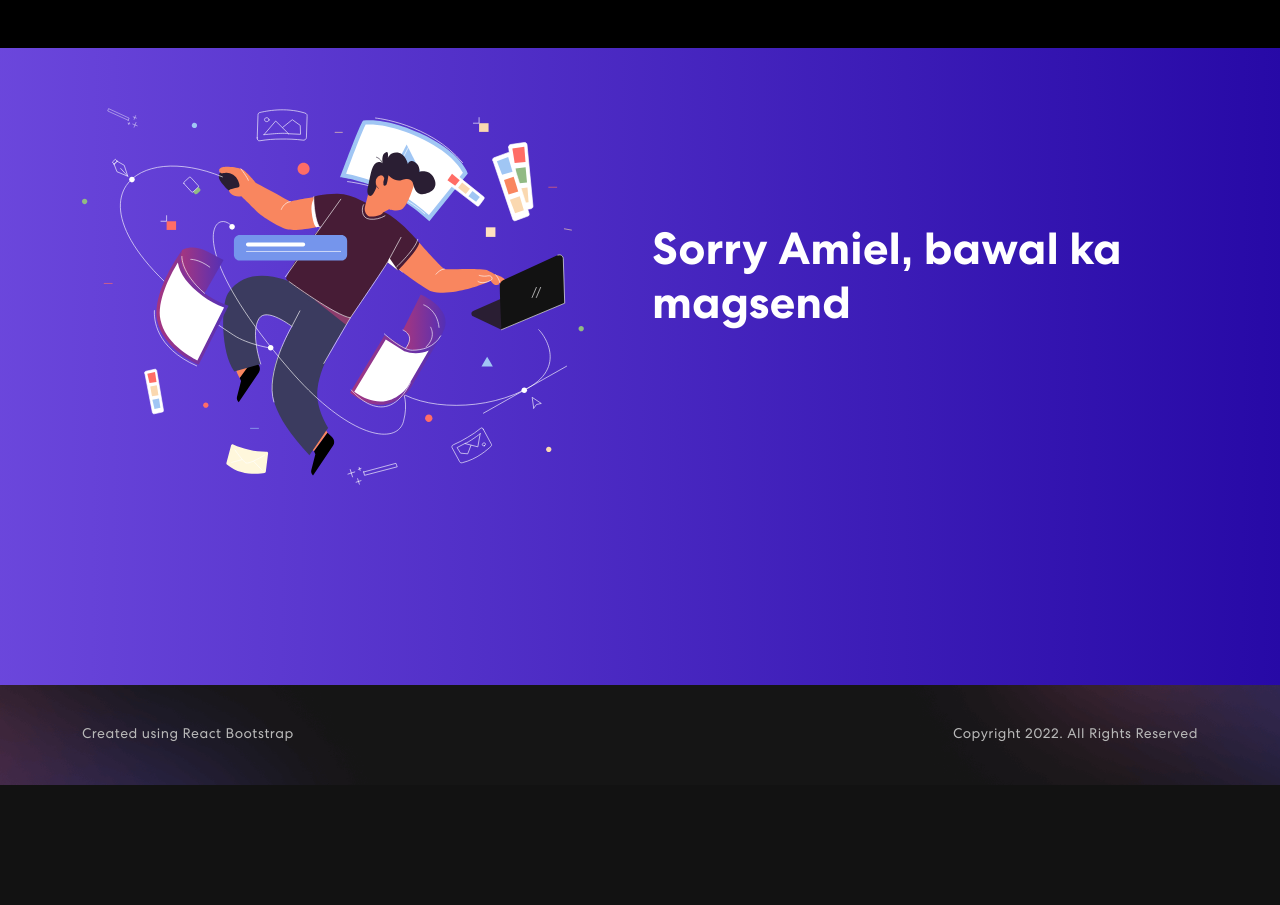
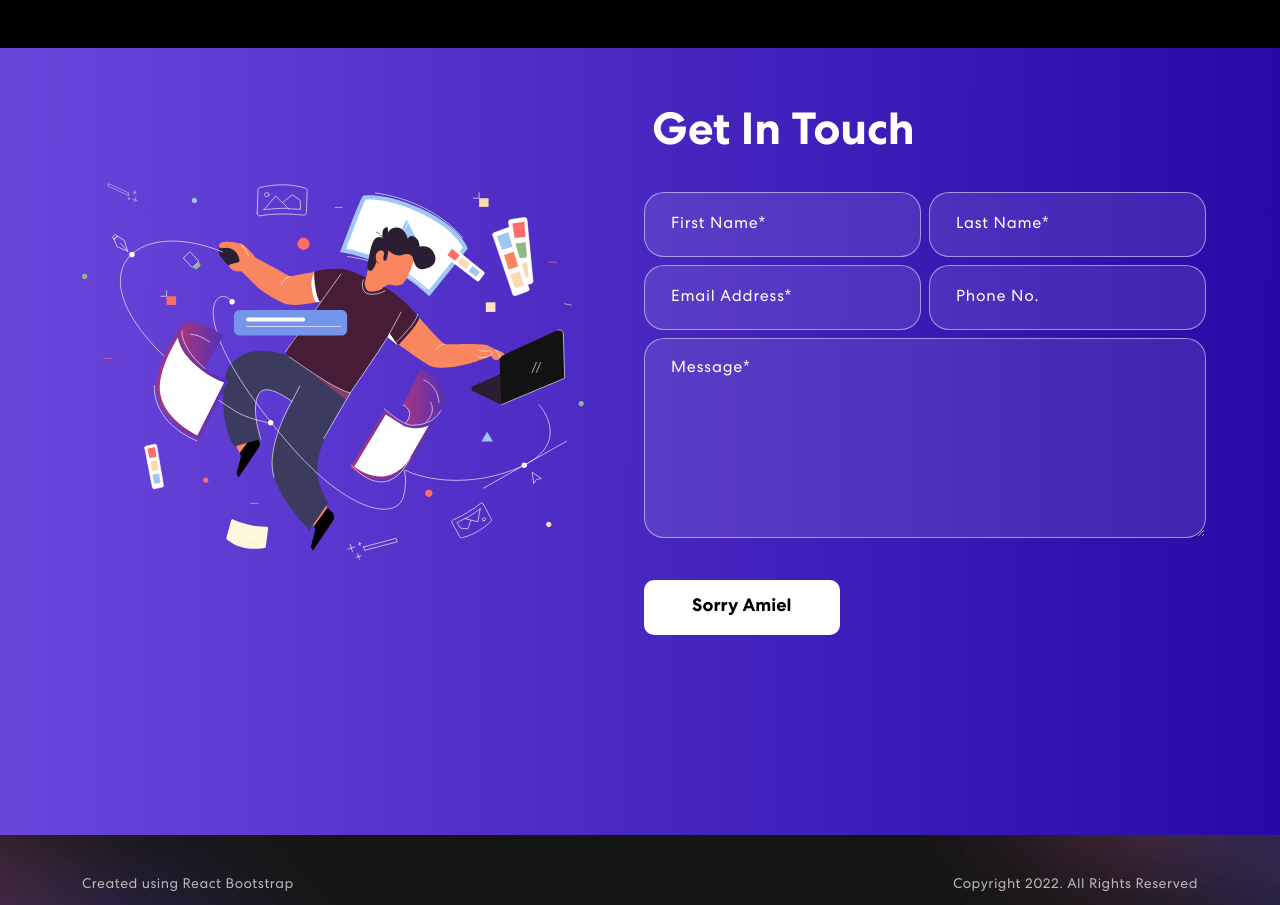
Before and after one commit to benjnp/react-portfolio, a React (Create React App) app: page / in a window 1280 px wide. Shown: the part 2836-3741 px from the top of the page. Before the commit the page ends 3621 px from the top, so only its background shows below. Built offline with nearby package versions, Linux system fonts and the light colour scheme.

Commit message:
Restored

```diff
--- a/src/components/Contact.jsx
+++ b/src/components/Contact.jsx
@@ -58,8 +58,8 @@ export const Contact = () => {
             <TrackVisibility>
               {({ isVisible }) =>
                 <div className={isVisible ? "animate__animated animate__fadeIn" : ""}>
-                <h2>Sorry Amiel, bawal ka magsend</h2>
-                {/* <form action="https://formbold.com/s/oJgkE" method="POST">
+                <h2>Get In Touch</h2>
+                <form action="https://formbold.com/s/oJgkE" method="POST">
                   <Row>
                     <Col size={12} sm={6} className="px-1">
                       <input type="text" required name="firstname" value={formDetails.firstName} placeholder="First Name*" onChange={(e) => onFormUpdate('firstName', e.target.value)} />
@@ -84,7 +84,7 @@ export const Contact = () => {
                       </Col>
                     }
                   </Row>
-                </form> */}
+                </form>
               </div>}
             </TrackVisibility>
           </Col>
```
